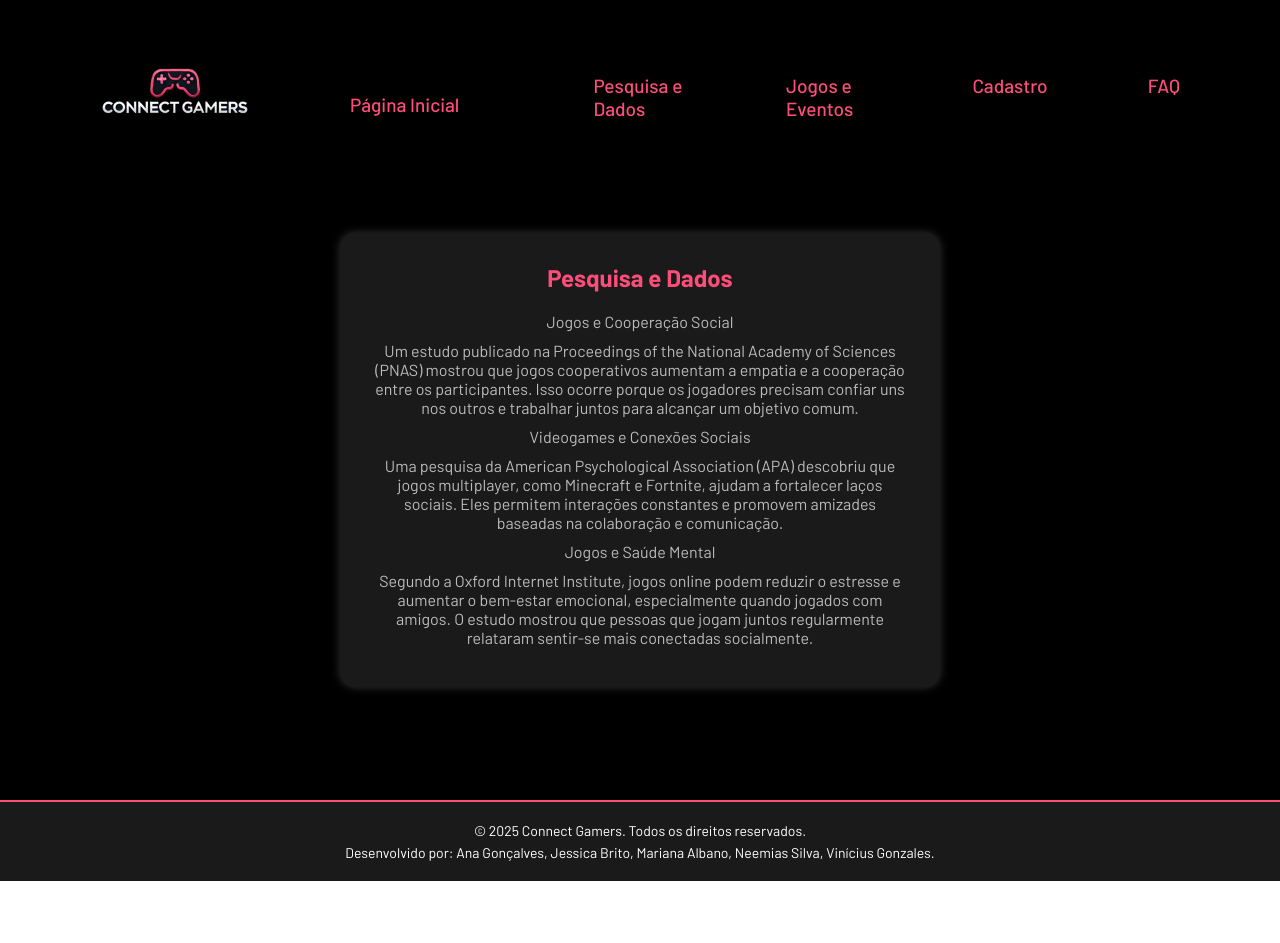
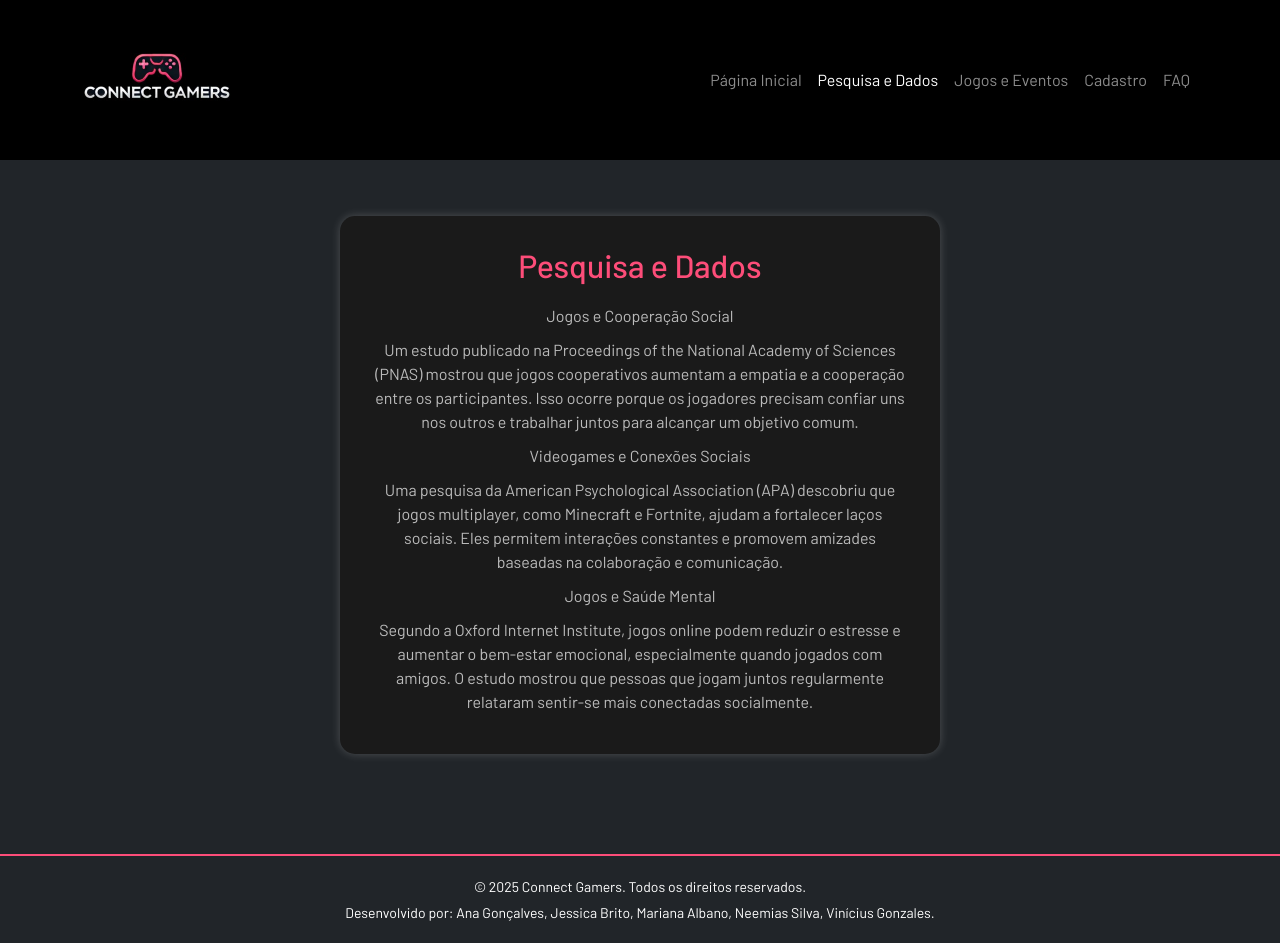
Before and after one commit to mariialbano/Connect_Gamers, a website: page pages/pesquisa.html in a window 1280 px wide. Before the commit the page ends 881 px from the top, so only its background shows below. Drawn offline with nearby package versions, Linux system fonts and the light colour scheme.

Commit message:
Update pesquisa.html

```diff
--- a/pages/pesquisa.html
+++ b/pages/pesquisa.html
@@ -5,23 +5,31 @@
     <meta name="viewport" content="width=device-width, initial-scale=1.0">
     <title>Pesquisa e Dados - Connect Gamers</title>
     <link rel="stylesheet" href="../CSS/pesquisa.css">
+    <link rel="stylesheet" href="https://cdn.jsdelivr.net/npm/bootstrap@5.3.2/dist/css/bootstrap.min.css">
 </head>
 <body>
+    <!-- Navbar Bootstrap -->
+    <nav class="navbar navbar-expand-lg navbar-dark bg-black fixed-top p-0">
+        <div class="container">
+            <a class="navbar-brand" href="../index.html">
+                <img src="../assets/IMAGENS/Connect Gamers logo OFICIAL.jpg" alt="logo" class="logo" width="150">
+            </a>
+            <button class="navbar-toggler" type="button" data-bs-toggle="collapse" data-bs-target="#navbarNav">
+                <span class="navbar-toggler-icon"></span>
+            </button>
+            <div class="collapse navbar-collapse" id="navbarNav">
+                <ul class="navbar-nav ms-auto">
+                    <li class="nav-item"><a class="nav-link" href="../index.html">Página Inicial</a></li>
+                    <li class="nav-item"><a class="nav-link active" href="../pages/pesquisa.html">Pesquisa e Dados</a></li>
+                    <li class="nav-item"><a class="nav-link" href="../pages/eventos.html">Jogos e Eventos</a></li>
+                    <li class="nav-item"><a class="nav-link" href="../pages/cadastro.html">Cadastro</a></li>
+                    <li class="nav-item"><a class="nav-link" href="../pages/FAQ.html">FAQ</a></li>
+                </ul>
+            </div>
+        </div>
+    </nav>
 
-    <header>
-        <a href="#"><img src="../assets/IMAGENS/Connect Gamers logo OFICIAL.jpg" alt="logo" class="logo"/a>
-        <nav class="navegaçao">
-            <ul>
-                <li><a href="../index.html">Página Inicial</a></li>
-                <li><a href="../pages/pesquisa.html">Pesquisa e Dados</a></li>
-                <li><a href="../pages/eventos.html">Jogos e Eventos</a></li>
-                <li><a href="../pages/cadastro.html">Cadastro</a></li>
-                <li><a href="../pages/FAQ.html">FAQ</a></li>
-            </ul>
-        </nav>
-    </header>
-
-    <section>
+<section class="container-fluid mt-5 pt-5 bg-dark">
     <div class="form-container">
         <h2>Pesquisa e Dados</h2>
 
@@ -36,13 +44,12 @@
     </div>
 </section>
 
-    <footer class="footer">
+    <footer class="footer bg-dark">
         <p>© 2025 Connect Gamers. Todos os direitos reservados.</p>
         <p>Desenvolvido por: Ana Gonçalves, Jessica Brito, Mariana Albano, Neemias Silva, Vinícius Gonzales.</p>
     </footer>
 
     <script src="../JS/pesquisa.js"></script>
-
-
+    <script src="https://cdn.jsdelivr.net/npm/bootstrap@5.3.0/dist/js/bootstrap.bundle.min.js"></script>
 </body>
 </html>
```
Lines whose indentation alone changed are shown as unchanged.
